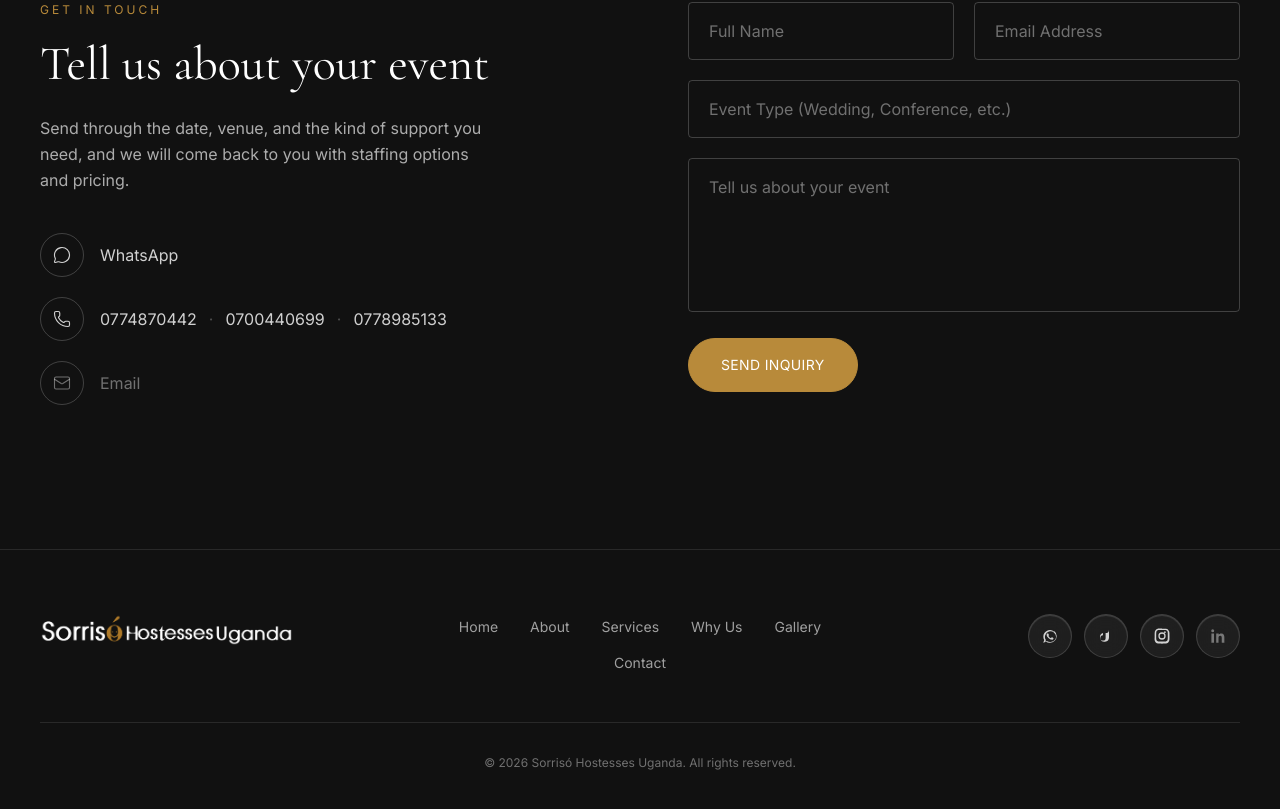
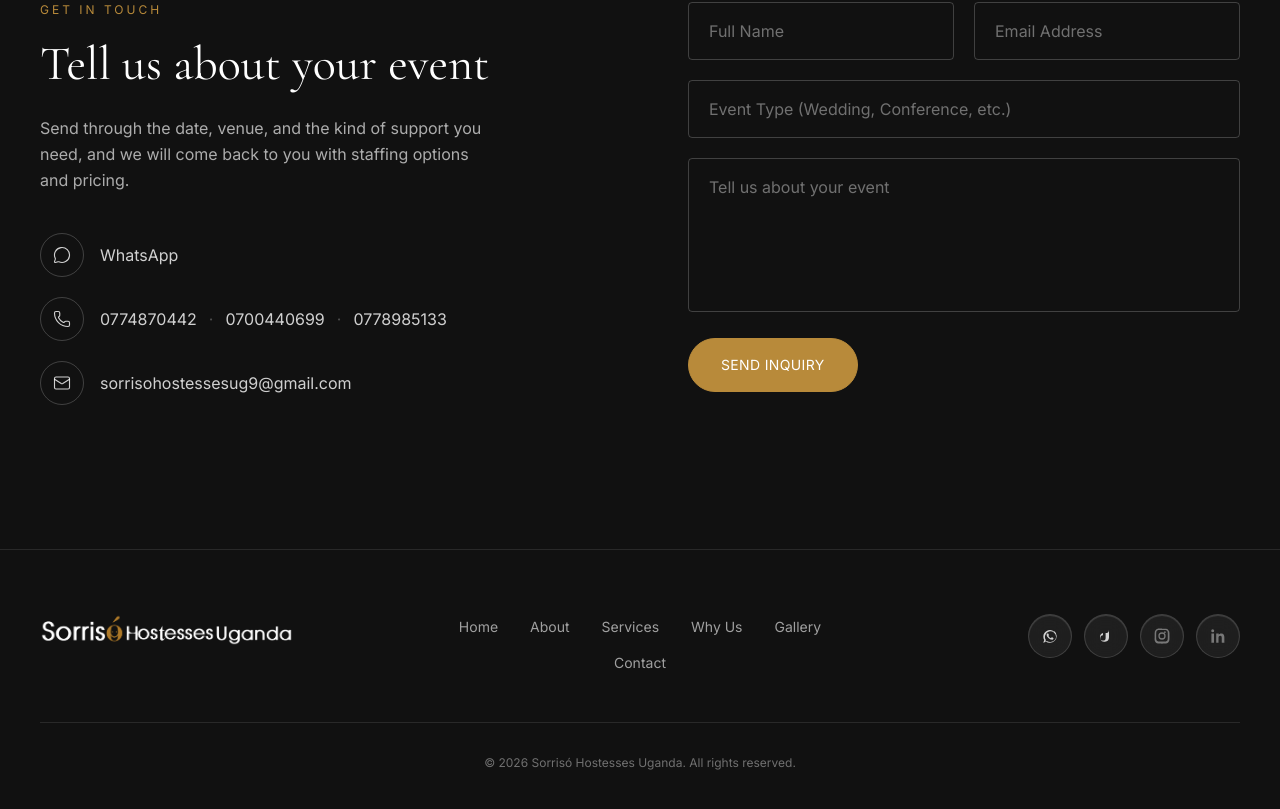
Before and after one commit to naturalintellectscrop-ctrl/sorrisohostessesuganda, a Next.js app: page / in a window 1280 px wide. Shown: the part 4158-4967 px from the top of the page. Built offline with nearby package versions, Linux system fonts and the light colour scheme.

Commit message:
Update email and Instagram fields in content.ts

```diff
--- a/src/data/content.ts
+++ b/src/data/content.ts
@@ -24,8 +24,8 @@ export const siteInfo = {
   tagline: "Premier Guest Support Services",
   phones: ["0774870442", "0700440699", "0778985133"],
   whatsapp: "https://wa.me/256700440699",
-  email: "",
-  instagram: "sorrisohostessesug9@gmail.com",
+  email: "sorrisohostessesug9@gmail.com",
+  instagram: "",
   linkedin: "",
   tiktok: "https://www.tiktok.com/@sorrishostessesuganda",
 };
```
